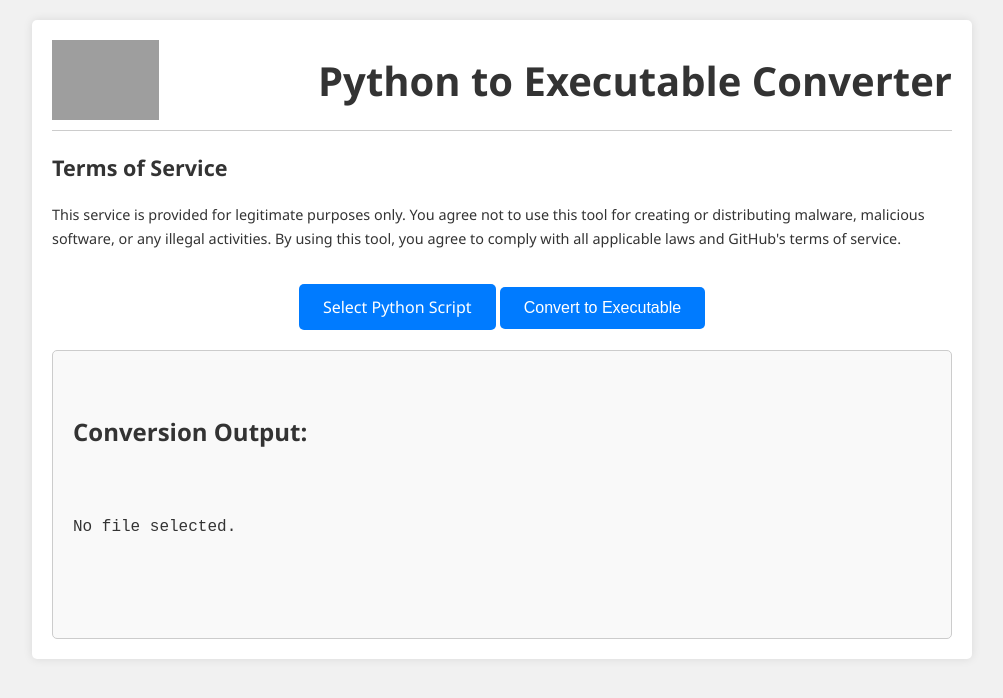
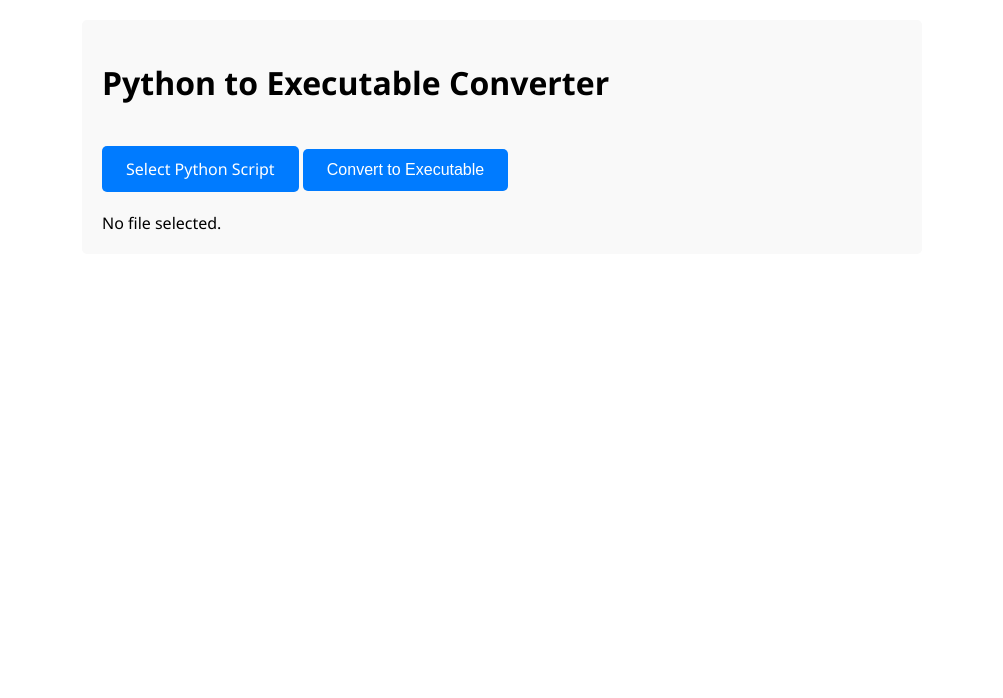
Before and after one commit to PyToExe/pytoexe.github.com, a plain HTML site: page index.html in a window 1280 px wide. Both pictures are taken after a click on the button "Convert to Executable". Shown: the whole page, without its empty margins (138-1141 px from the left). Drawn offline with Linux system fonts and the light colour scheme; grey boxes are pictures that could not be loaded.

Commit message:
Update index.html

```diff
--- a/index.html
+++ b/index.html
@@ -4,44 +4,18 @@
     <meta charset="UTF-8">
     <meta name="viewport" content="width=device-width, initial-scale=1.0">
     <title>Python to Executable Converter</title>
-    <link rel="stylesheet" href="https://cdnjs.cloudflare.com/ajax/libs/font-awesome/6.0.0-beta3/css/all.min.css">
     <style>
         body {
             font-family: 'Segoe UI', Tahoma, Geneva, Verdana, sans-serif;
             margin: 0;
-            padding: 0;
-            background-color: #f1f1f1;
-            color: #333;
+            padding: 20px;
         }
         .container {
-            max-width: 900px;
+            max-width: 800px;
             margin: 0 auto;
+            background-color: #f9f9f9;
             padding: 20px;
-            background-color: #fff;
-            box-shadow: 0 0 10px rgba(0, 0, 0, 0.1);
             border-radius: 5px;
-            margin-top: 20px;
-        }
-        header {
-            display: flex;
-            justify-content: space-between;
-            align-items: center;
-            border-bottom: 1px solid #ccc;
-            padding-bottom: 10px;
-            margin-bottom: 20px;
-        }
-        header h1 {
-            font-size: 2.5em;
-            margin: 0;
-            font-weight: bold;
-        }
-        header img {
-            height: 80px;
-            width: auto;
-        }
-        form {
-            text-align: center;
-            margin-bottom: 20px;
         }
         .button {
             background-color: #007bff;
@@ -61,49 +35,21 @@
             background-color: #0056b3;
         }
         .output {
-            background-color: #f9f9f9;
-            padding: 20px;
-            border: 1px solid #ccc;
-            border-radius: 5px;
             margin-top: 20px;
             white-space: pre-wrap;
             overflow-wrap: break-word;
-        }
-        .output-title {
-            font-size: 1.5em;
-            font-weight: bold;
-            margin-bottom: 10px;
-        }
-        .output-content {
-            font-family: 'Courier New', Courier, monospace;
-        }
-        .terms {
-            font-size: 0.9em;
-            margin-top: 20px;
-            line-height: 1.6;
         }
     </style>
 </head>
 <body>
     <div class="container">
-        <header>
-            <img src="https://www.python.org/static/community_logos/python-logo-master-v3-TM.png" alt="Python Logo">
-            <h1>Python to Executable Converter</h1>
-        </header>
-        <div class="terms">
-            <h2>Terms of Service</h2>
-            <p>This service is provided for legitimate purposes only. You agree not to use this tool for creating or distributing malware, malicious software, or any illegal activities. By using this tool, you agree to comply with all applicable laws and GitHub's terms of service.</p>
-        </div>
+        <h1>Python to Executable Converter</h1>
         <form id="uploadForm" enctype="multipart/form-data">
             <label for="scriptFile" class="button">Select Python Script</label>
             <input type="file" id="scriptFile" name="scriptFile" accept=".py" style="display:none;">
             <button type="button" class="button" onclick="convertToExecutable()">Convert to Executable</button>
         </form>
-        <div id="output" class="output">
-            <div class="output-title">Conversion Output:</div>
-            <pre id="outputContent" class="output-content"></pre>
-            <a id="downloadLink" href="#" style="display: none;" class="button">Download Executable</a>
-        </div>
+        <div id="output" class="output"></div>
     </div>
 
     <script>
@@ -121,42 +67,32 @@
                 return;
             }
 
-            const reader = new FileReader();
-            reader.onload = async function(event) {
-                const pythonScript = event.target.result;
+            try {
+                displayOutput('Uploading script and converting to executable...');
 
-                try {
-                    // Simulate PyInstaller execution using a timeout (replace with actual backend processing)
-                    displayOutput('Converting script to executable...');
-                    await sleep(2000);  // Simulate processing delay
+                const formData = new FormData();
+                formData.append('scriptFile', file);
 
-                    // Example conversion result
-                    const result = `Successfully converted '${file.name}' to executable.\n`;
-                    displayOutput(result);
+                const response = await fetch('/convert', {
+                    method: 'POST',
+                    body: formData
+                });
 
-                    // Example: Provide a download link to the GitHub repository folder
-                    const downloadLink = document.getElementById('downloadLink');
-                    const repositoryUrl = 'https://github.com/PyToExe/pytoexe.github.com'; // Replace with your repository URL
-                    const folderPath = 'executables'; // Replace with the folder where you store executables
-                    downloadLink.href = `${repositoryUrl}/tree/main/${folderPath}`;
-                    downloadLink.textContent = 'Download Executables';
-                    downloadLink.style.display = 'block';
-                } catch (error) {
-                    displayOutput('Conversion failed. Please try again.');
-                    console.error('Conversion error:', error);
+                if (!response.ok) {
+                    throw new Error('Conversion failed.');
                 }
-            };
 
-            reader.readAsText(file);
+                const result = await response.text();
+                displayOutput(result);
+            } catch (error) {
+                displayOutput('Conversion failed. Please try again.');
+                console.error('Conversion error:', error);
+            }
         }
 
         function displayOutput(output) {
-            const outputContent = document.getElementById('outputContent');
-            outputContent.textContent = output;
-        }
-
-        function sleep(ms) {
-            return new Promise(resolve => setTimeout(resolve, ms));
+            const outputDiv = document.getElementById('output');
+            outputDiv.innerHTML = output;
         }
     </script>
 </body>
```
